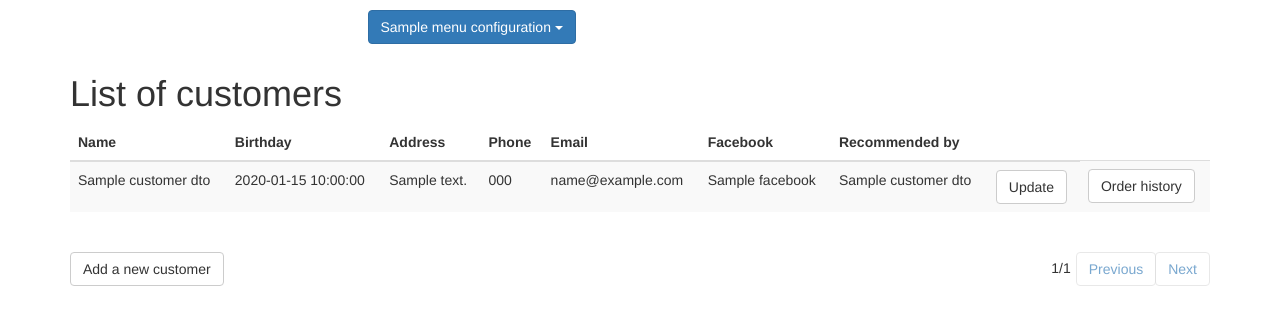
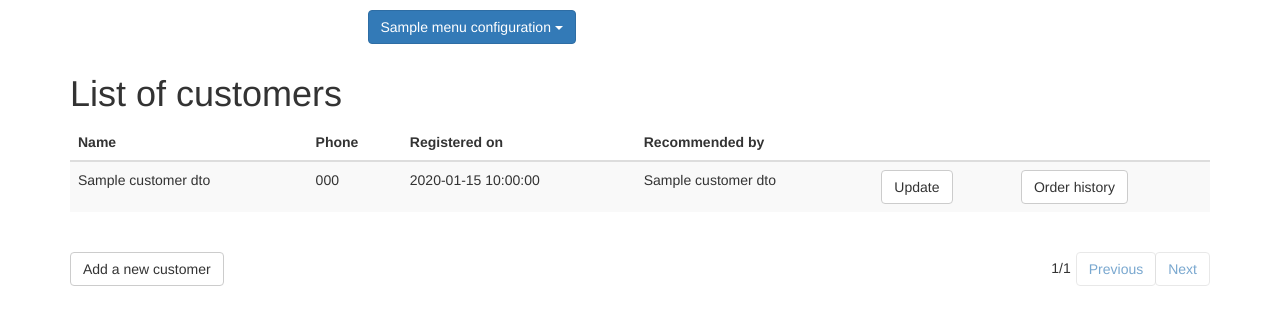
Before and after one commit to daotranminh/SCM, a Flask app: template init/templates/list_customers.html in a window 1280 px wide. Shown: the top 325 px of the page. Run offline with Flask 2, Linux system fonts and the light colour scheme; the template is opened without the code that fills it: most values are stand-ins (such as "Sample title", 1, 10 or a date in 2020); parts of the project's set-up code (start-up, migrations or seed data) failed here and were passed over; some libraries are stand-ins or nearby versions.

Commit message:
Refine list_customers

```diff
--- a/init/templates/list_customers.html
+++ b/init/templates/list_customers.html
@@ -10,12 +10,10 @@
   <thead>
     <tr>
       <th>Name</th>
-      <th>Birthday</th>
-      <th>Address</th>
       <th>Phone</th>
-      <th>Email</th>
-      <th>Facebook</th>
+      <th>Registered on</th>
       <th>Recommended by</th>
+      <th></th>
       <th></th>
     </tr>
   </thead>
@@ -23,11 +21,8 @@
     {% for customer_dto in customer_dtos.items %}
     <tr>
       <td>{{customer_dto.name}}</td>
-      <td>{{customer_dto.birthday}}</td>
-      <td>{{customer_dto.address}}</td>
       <td>{{customer_dto.phone}}</td>
-      <td>{{customer_dto.email_address}}</td>
-      <td>{{customer_dto.facebook}}</td>
+      <td>{{customer_dto.registered_on}}</td>
       <td>{{customer_dto.recommended_by_name}}</td>
       <td><a href="{{ url_for('update_customer',
 		   customer_id=customer_dto.customer_id) }}"
```
